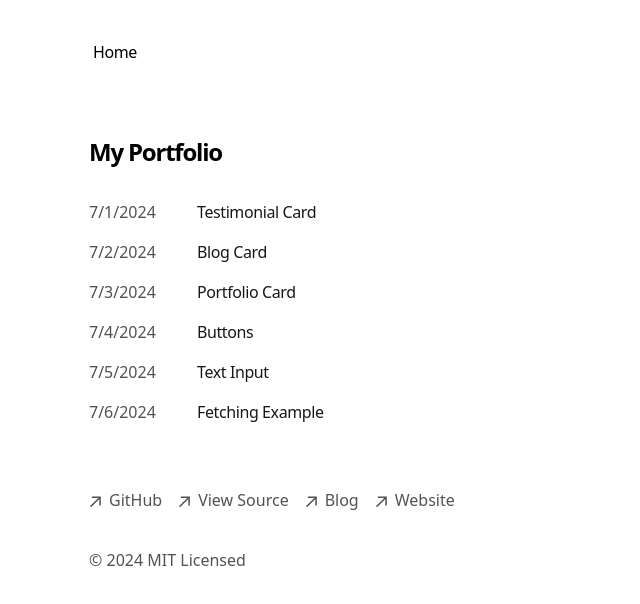
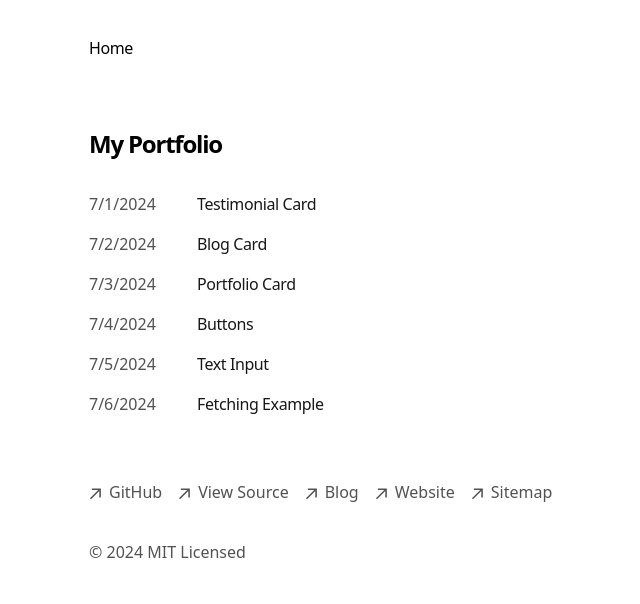
Before and after one commit to Scc33/portfolio, a Next.js app: page / in a window 1280 px wide. Shown: the top 604 px of the page, without its empty margins (215-855 px from the left). Built offline with nearby package versions, Linux system fonts and the light colour scheme.

Commit message:
Add sitemap link to footer and update sitemap generation

```diff
--- a/app/components/footer.tsx
+++ b/app/components/footer.tsx
@@ -12,6 +12,9 @@ const navItems = {
   },
   "https://seancoughlin.me": {
     name: "Website",
+  },
+  "https://portfolio.seancoughlin.me/sitemap.xml": {
+    name: "Sitemap",
   },
 };
 
--- a/app/components/nav.tsx
+++ b/app/components/nav.tsx
@@ -23,7 +23,7 @@ export function Navbar() {
                   key={path}
                   href={path}
                   target={name !== HOME ? '_blank' : "_self"}
-                  className="transition-all hover:text-neutral-800 dark:hover:text-neutral-200 flex align-middle relative py-1 px-2 m-1"
+                  className="transition-all hover:text-neutral-800 dark:hover:text-neutral-200 flex align-middle relative py-1 px-2"
                 >
                   {name}
                 </Link>
--- a/app/sitemap.ts
+++ b/app/sitemap.ts
@@ -1,10 +1,18 @@
-export const baseUrl = 'https://portfolio.seancoughlin.me'
+export const baseUrl = "https://portfolio.seancoughlin.me";
 
 export default async function sitemap() {
-  let routes = ['', '/testimonialCard'].map((route) => ({
-    url: `${baseUrl}${route}`,
-    lastModified: new Date().toISOString().split('T')[0],
-  }))
+  let routes = [
+    "",
+    "testimonialCard",
+    "blogCard",
+    "portfolioCard",
+    "button",
+    "textInput",
+    "fetch",
+  ].map((route) => ({
+    url: `${baseUrl}/${route}`,
+    lastModified: new Date().toISOString().split("T")[0],
+  }));
 
-  return [...routes]
+  return [...routes];
 }
```
